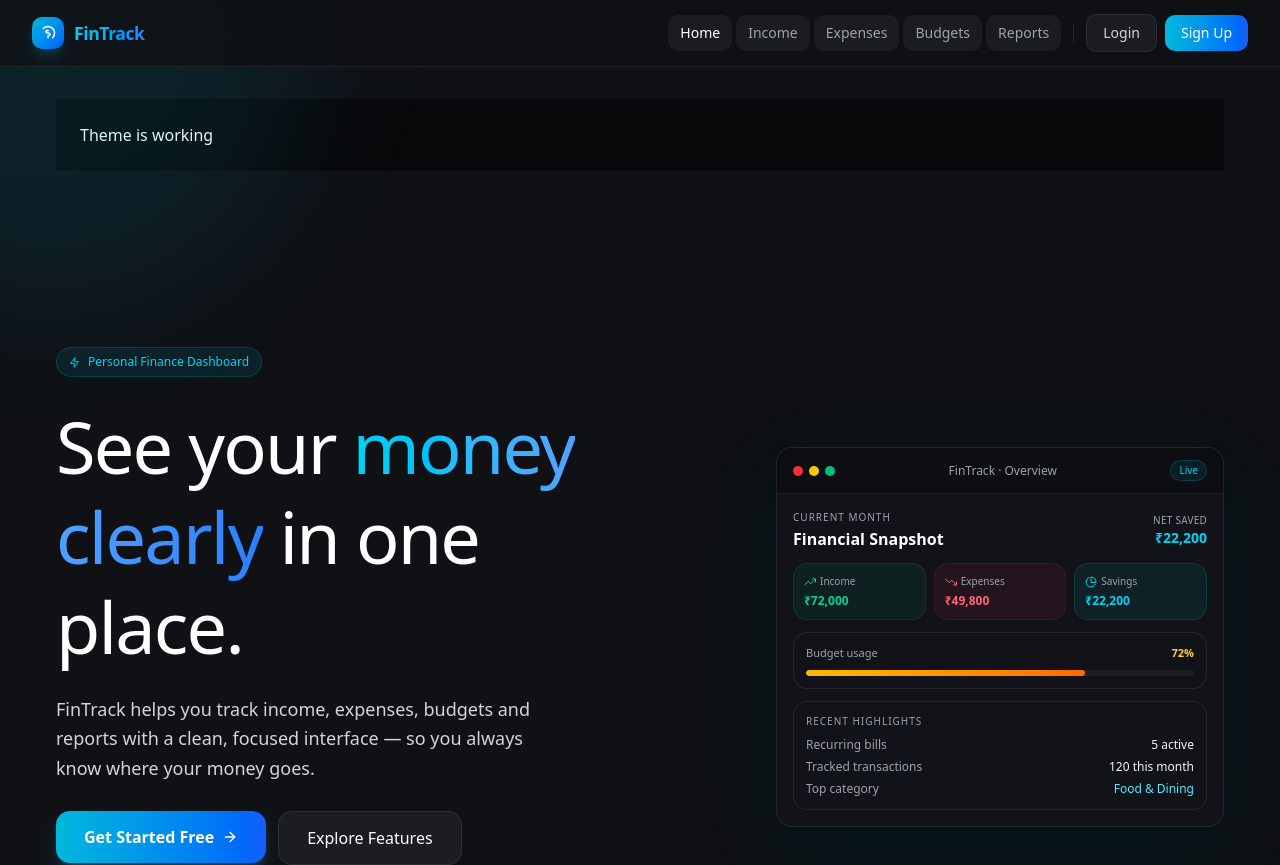
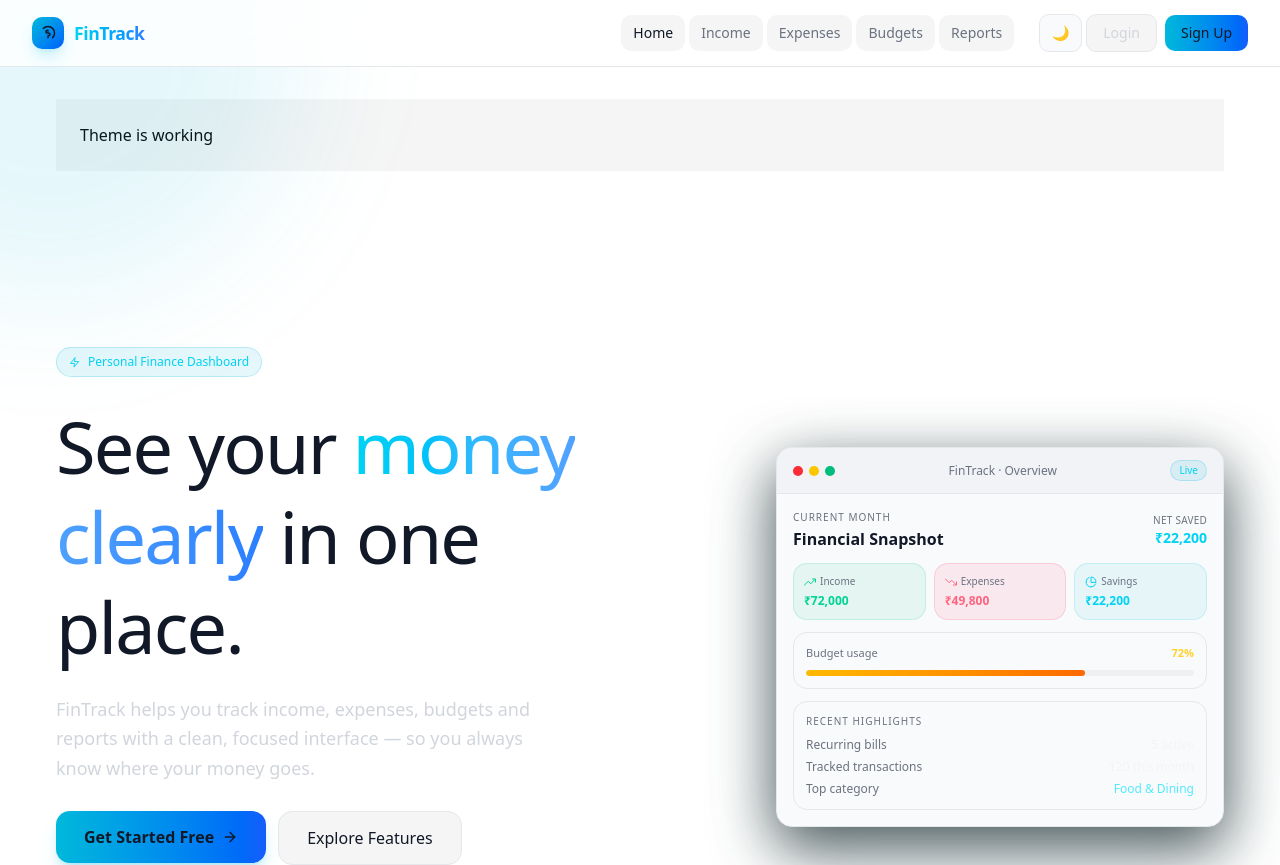
Before and after one commit to patel192/Expense-Manager-Frontend, a React (Vite) app: page / in a window 1280 px wide. Shown: the top 865 px of the page. Built offline with nearby package versions, Linux system fonts and the light colour scheme.

Commit message:
feat: add theme toggle button to Navbar component

```diff
--- a/src/components/Common/Navbar.jsx
+++ b/src/components/Common/Navbar.jsx
@@ -2,8 +2,10 @@ import React, { useState, useEffect, useRef } from "react";
 import { Link, useLocation } from "react-router-dom";
 import { motion, AnimatePresence } from "framer-motion";
 import { FiMenu, FiX } from "react-icons/fi";
+import { useTheme } from "../../context/ThemeContext";
 
 export const Navbar = () => {
+  const { theme, toggleTheme } = useTheme();
   const location = useLocation();
   const [open, setOpen] = useState(false);
   const [scrolled, setScrolled] = useState(false);
@@ -124,7 +126,21 @@ export const Navbar = () => {
 
           {/* Divider */}
           <div className="w-px h-5 bg-white/10 mx-2" />
-
+          <button
+            onClick={toggleTheme}
+            className="
+    px-3 py-2
+    rounded-lg
+    border
+    border-[var(--border)]
+    bg-[var(--card)]
+    text-[var(--text)]
+    hover:bg-[var(--muted)]
+    transition
+  "
+          >
+            {theme === "dark" ? "☀️" : "🌙"}
+          </button>
           <Link
             to="/login"
             className="px-4 py-2 rounded-lg text-gray-300 bg-white/5 hover:bg-white/10 border border-[var(--border)] hover:border-[var(--border)] transition-all duration-200"
@@ -142,6 +158,21 @@ export const Navbar = () => {
 
         {/* ── Mobile: auth buttons + hamburger ── */}
         <div className="flex md:hidden items-center gap-2">
+          <button
+  onClick={toggleTheme}
+  className="
+    px-3 py-2
+    rounded-lg
+    border
+    border-[var(--border)]
+    bg-[var(--card)]
+    text-[var(--text)]
+    hover:bg-[var(--muted)]
+    transition
+  "
+>
+  {theme === "dark" ? "☀️" : "🌙"}
+</button>
           <Link
             to="/login"
             className="px-3 py-1.5 text-sm rounded-lg text-gray-300 border border-[var(--border)] bg-white/5 hover:bg-white/10 transition-all"
--- a/src/context/ThemeContext.jsx
+++ b/src/context/ThemeContext.jsx
@@ -3,24 +3,45 @@ import { createContext, useContext, useEffect, useState } from "react";
 const ThemeContext = createContext();
 
 export const ThemeProvider = ({ children }) => {
-  const [theme, setThemeState] = useState(
-    () => localStorage.getItem("fintrack-theme") || "dark"
-  );
+  const getInitialTheme = () => {
+    const saved = localStorage.getItem("fintrack-theme");
+
+    if (saved) return saved;
+
+    // fallback to system preference
+    const prefersDark = window.matchMedia(
+      "(prefers-color-scheme: dark)"
+    ).matches;
+
+    return prefersDark ? "dark" : "light";
+  };
+
+  const [theme, setTheme] = useState(getInitialTheme);
 
   useEffect(() => {
     const root = document.documentElement;
+
     if (theme === "dark") {
       root.classList.add("dark");
     } else {
       root.classList.remove("dark");
     }
+
     localStorage.setItem("fintrack-theme", theme);
   }, [theme]);
 
-  const setTheme = (newTheme) => setThemeState(newTheme);
+  const toggleTheme = () => {
+    setTheme((prev) => (prev === "dark" ? "light" : "dark"));
+  };
 
   return (
-    <ThemeContext.Provider value={{ theme, setTheme }}>
+    <ThemeContext.Provider
+      value={{
+        theme,
+        setTheme,
+        toggleTheme,
+      }}
+    >
       {children}
     </ThemeContext.Provider>
   );
```
